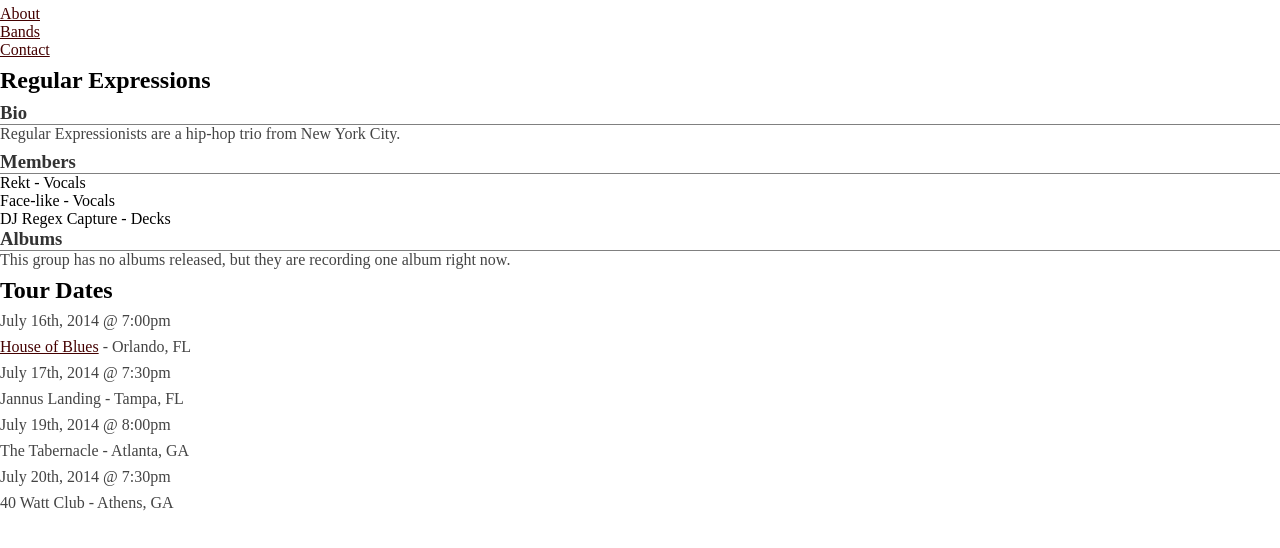
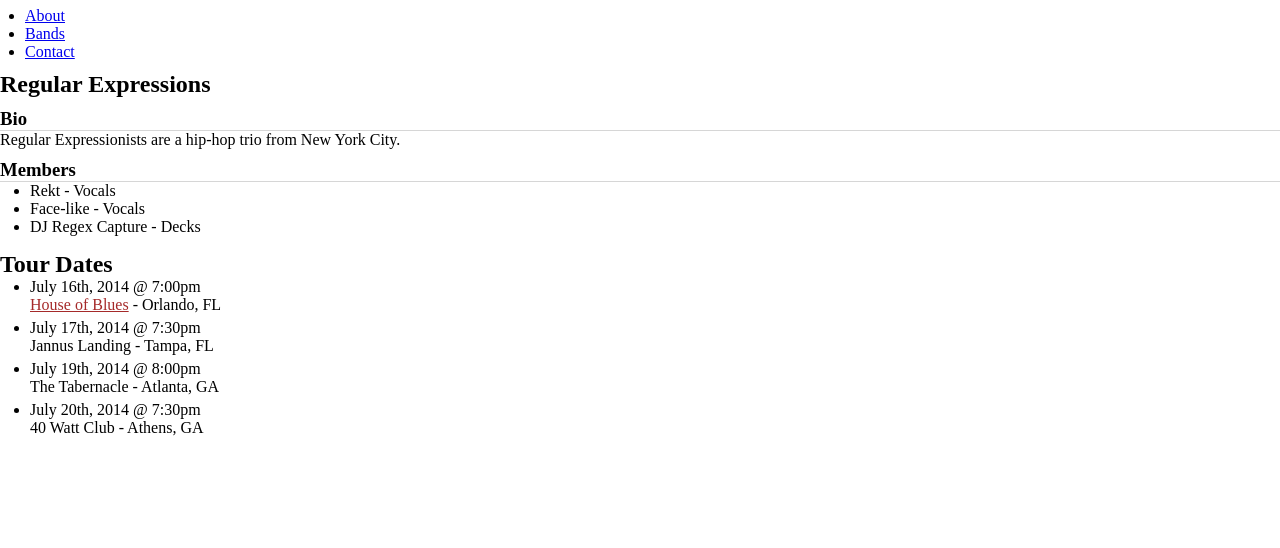
Before and after one commit to phongvip1402/HTML-CSS, a plain HTML site: page CSS_Basic/Exercise/Box_Model_2/index.html in a window 1280 px wide. Shown: the part 40-588 px from the top of the page. Drawn offline with Linux system fonts and the light colour scheme.

Commit message:
update " box-model 2"

```diff
--- a/CSS_Basic/Exercise/Box_Model_2/index.html
+++ b/CSS_Basic/Exercise/Box_Model_2/index.html
@@ -5,60 +5,80 @@
     <meta charset="UTF-8">
     <meta http-equiv="X-UA-Compatible" content="IE=edge">
     <meta name="viewport" content="width=device-width, initial-scale=1.0">
-    <title>Box model 2</title>
+    <title>Document</title>
+</head>
 <style>
     * {
         padding: 0;
-            border: 0;
         margin: 0;
     }
 
-        h1 {
-            color: #000000;
-            margin-bottom: 8px;
+    ul.list_top {
+        padding: 10px 25px 10px;
     }
 
-        h2 {
-            color: #000000;
-            margin: 8px 0 8px 0;
+    .bio {
+        padding: 10px 0;
     }
 
-        h3 {
-            color: #333333;
-            border-bottom: 1px solid grey;
+    .bio h3 {
+        border-bottom: 1px solid #cccc;
     }
 
-        ul {}
-
-        p {
-            color: #444444;
-            margin-bottom: 8px;
+    .member {
+        padding-bottom: 10px;
     }
 
-        a {
-            color: #440000;
+    .member h3 {
+        border-bottom: 1px solid #cccc;
+    }
+
+    .member ul {
+        padding-left: 30px;
+    }
+
+    .member ul {
+        padding-bottom: 5px;
+    }
+
+    .tour-date ul {
+        padding-left: 30px;
+        padding-bottom: 10px;
+    }
+
+    .tour-date ul li {
+        padding-bottom: 5px;
+    }
+
+    .tour-date ul li:first-child p:last-child a {
+        color: brown;
     }
 </style>
-</head>
 
 <body>
     <h1>Open Source Records</h1>
-    <ul>
-        <li style="list-style-type:circle;"><a href="about.html">About</a></li>
+    <ul class="list_top">
+        <li><a href="about.html">About</a></li>
         <li><a href="bands.html">Bands</a></li>
         <li><a href="contact.html">Contact</a></li>
     </ul>
     <h2>Regular Expressions</h2>
+    <div class="bio">
         <h3>Bio</h3>
         <p>Regular Expressionists are a hip-hop trio from New York City.</p>
+    </div>
+    <div class="member">
         <h3>Members</h3>
         <ul>
             <li>Rekt - Vocals</li>
             <li>Face-like - Vocals</li>
             <li>DJ Regex Capture - Decks</li>
         </ul>
-    <h3>Albums</h3>
-    <p>This group has no albums released, but they are recording one album right now.</p>
+    </div>
+    <div class="album">
+
+    </div>
+    <div class="tour-date">
         <h2>Tour Dates</h2>
         <ul>
             <li>
@@ -78,6 +98,7 @@
                 <p>40 Watt Club - Athens, GA</p>
             </li>
         </ul>
+    </div>
 </body>
 
 </html>
--- a/Case_study_1/HAIR_STUDIO/style.css
+++ b/Case_study_1/HAIR_STUDIO/style.css
@@ -46,7 +46,7 @@
     text-decoration: none;
     display: inline-block;
     margin: 0 10px;
-    padding: 12px 0;
+    pa dding: 12px 0;
     color: #fff;
     border: .5px solid #fff;
     z-index: 1;
@@ -160,6 +160,7 @@ nav ul li a {
 
 .feature-box {
     width: 80%;
+    /* Căn giữa block */
     margin: auto;
     display: flex;
     flex-wrap: wrap;
```
Lines whose indentation alone changed are shown as unchanged.
